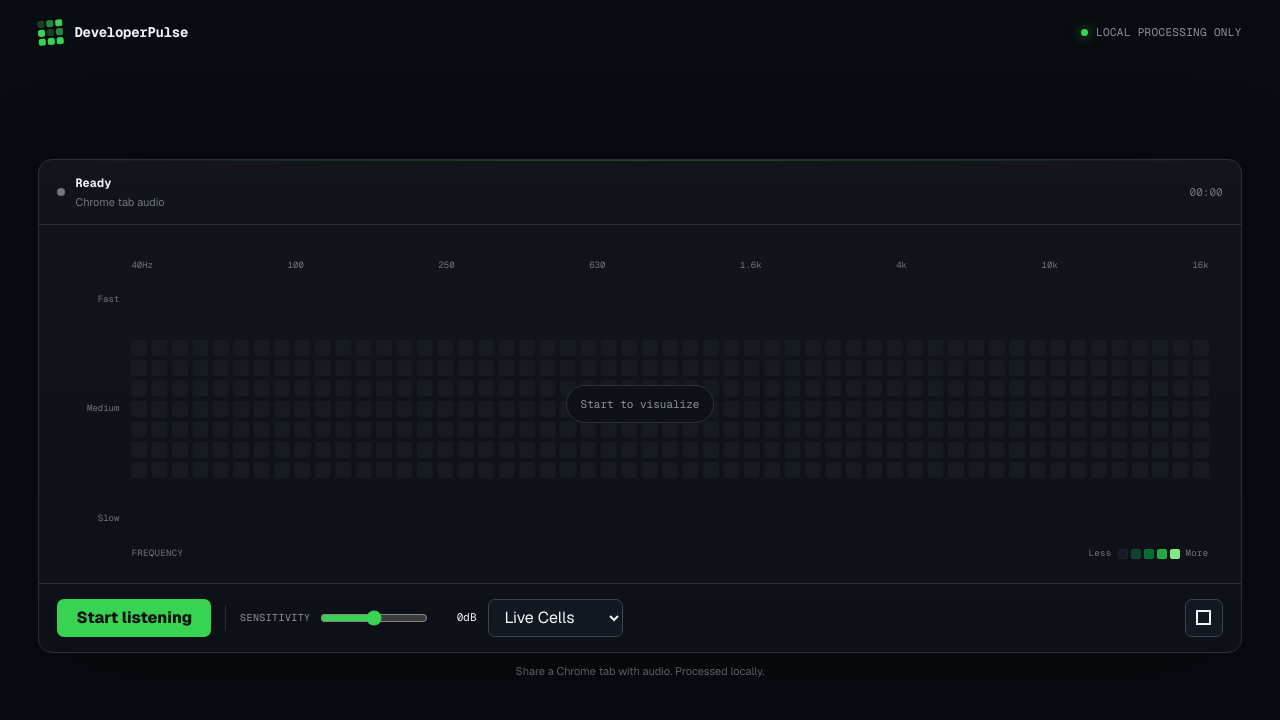
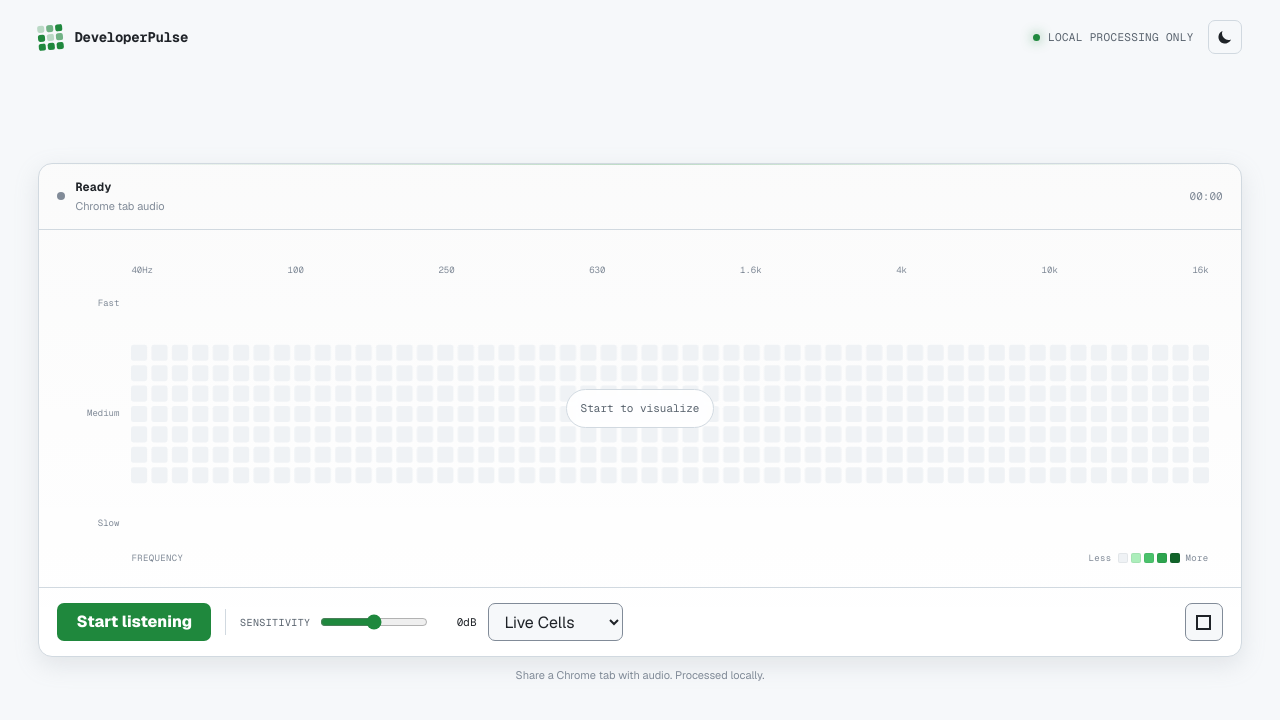
Before and after one commit to fru180/DeveloperPulse, a Next.js app: page / in a window 1280 px wide. Shown: the top 720 px of the page. Built offline with nearby package versions, Linux system fonts and the light colour scheme.

Commit message:
Add GitHub light and dark themes

```diff
--- a/app/DeveloperPulse.tsx
+++ b/app/DeveloperPulse.tsx
@@ -27,10 +27,15 @@ import {
   type IntensityColumn,
   type VisualizerMode,
 } from "./audio/types";
+import {
+  DEFAULT_THEME,
+  isTheme,
+  THEME_META_COLORS,
+  THEME_STORAGE_KEY,
+  type Theme,
+  VISUALIZER_PALETTES,
+} from "./theme";
 
-const GITHUB_GREEN = ["#161b22", "#0e4429", "#006d32", "#26a641", "#39d353"] as const;
-const PEAK_GREEN = "#7ee787";
-const LIVE_LEGEND_GREEN = [GITHUB_GREEN[0], GITHUB_GREEN[1], GITHUB_GREEN[2], GITHUB_GREEN[3], PEAK_GREEN] as const;
 const LIVE_FREQUENCY_TICKS = [
   { label: "40Hz", minor: false },
   { label: "100", minor: true },
@@ -43,13 +48,14 @@ const LIVE_FREQUENCY_TICKS = [
 ] as const;
 const RESPONSE_LABELS = ["Fast", "", "", "Medium", "", "", "Slow"] as const;
 
-function LevelLegend({ live }: { live: boolean }) {
-  const colors = live ? LIVE_LEGEND_GREEN : GITHUB_GREEN;
+function LevelLegend() {
   return (
     <div className="level-legend" aria-label="Level from less to more">
       <span>Less</span>
       <span className="legend-swatches" aria-hidden="true">
-        {colors.map((color) => <span key={color} style={{ backgroundColor: color }} />)}
+        {Array.from({ length: 5 }, (_, index) => (
+          <span className={`legend-level-${index}`} key={index} />
+        ))}
       </span>
       <span>More</span>
     </div>
@@ -83,7 +89,11 @@ function roundedCell(
   context.fill();
 }
 
-function renderTimeline(canvas: HTMLCanvasElement, grid: IntensityColumn[]) {
+function renderTimeline(
+  canvas: HTMLCanvasElement,
+  grid: IntensityColumn[],
+  colors: readonly string[],
+) {
   const { context, width, height, ratio } = prepareCanvas(canvas);
   if (!context) return;
   context.clearRect(0, 0, width, height);
@@ -103,7 +113,7 @@ function renderTimeline(canvas: HTMLCanvasElement, grid: IntensityColumn[]) {
         cellWidth,
         cellHeight,
         radius,
-        GITHUB_GREEN[level],
+        colors[level],
       );
     });
   });
@@ -113,6 +123,7 @@ function renderLiveCells(
   canvas: HTMLCanvasElement,
   activations: Float32Array,
   peaks: Float32Array,
+  colors: readonly string[],
 ) {
   const { context, width, height, ratio } = prepareCanvas(canvas);
   if (!context) return;
@@ -142,16 +153,14 @@ function renderLiveCells(
       cellSize,
       cellSize,
       radius,
-      GITHUB_GREEN[activationToLiveIntensity(activation)],
+      colors[activationToLiveIntensity(activation)],
     );
 
     const peak = peaks[index];
     if (peak <= 0) return;
     context.save();
     context.globalAlpha = peak;
-    context.shadowColor = `rgba(57, 211, 83, ${Math.min(0.9, peak)})`;
-    context.shadowBlur = 10 * ratio * peak;
-    roundedCell(context, x, y, cellSize, cellSize, radius, PEAK_GREEN);
+    roundedCell(context, x, y, cellSize, cellSize, radius, colors[4]);
     context.restore();
   });
 }
@@ -197,6 +206,12 @@ export function DeveloperPulse() {
   const [error, setError] = useState<string | null>(null);
   const [startedAt, setStartedAt] = useState<number | null>(null);
   const [elapsed, setElapsed] = useState("00:00");
+  const [theme, setTheme] = useState<Theme>(() => {
+    if (typeof document === "undefined") return DEFAULT_THEME;
+    const documentTheme = document.documentElement.dataset.theme;
+    return isTheme(documentTheme) ? documentTheme : DEFAULT_THEME;
+  });
+  const paletteRef = useRef<(typeof VISUALIZER_PALETTES)[Theme]>(VISUALIZER_PALETTES[theme]);
   const desktop = isTauriRuntime();
   const source = useMemo<AnalysisSource>(
     () => desktop ? new MacSystemAudioSource() : new BrowserTabSource(),
@@ -211,8 +226,14 @@ export function DeveloperPulse() {
   const drawCurrent = useCallback(() => {
     const canvas = canvasRef.current;
     if (!canvas) return;
-    if (modeRef.current === "timeline") renderTimeline(canvas, gridRef.current);
-    else renderLiveCells(canvas, activationsRef.current, peaksRef.current);
+    const palette = paletteRef.current;
+    if (modeRef.current === "timeline") renderTimeline(canvas, gridRef.current, palette.levels);
+    else renderLiveCells(
+      canvas,
+      activationsRef.current,
+      peaksRef.current,
+      palette.levels,
+    );
   }, []);
 
   useEffect(() => {
@@ -220,7 +241,7 @@ export function DeveloperPulse() {
     const observer = new ResizeObserver(drawCurrent);
     if (canvasRef.current) observer.observe(canvasRef.current);
     return () => observer.disconnect();
-  }, [drawCurrent, grid, mode]);
+  }, [drawCurrent, grid, mode, theme]);
 
   useEffect(() => {
     let animationFrame = 0;
@@ -237,7 +258,13 @@ export function DeveloperPulse() {
       );
       const peakActive = decayCellPeaks(peaksRef.current, delta);
       if (modeRef.current === "live-cells" && canvasRef.current) {
-        renderLiveCells(canvasRef.current, activationsRef.current, peaksRef.current);
+        const palette = paletteRef.current;
+        renderLiveCells(
+          canvasRef.current,
+          activationsRef.current,
+          peaksRef.current,
+          palette.levels,
+        );
       }
       if (state === "running" || active || peakActive) animationFrame = requestAnimationFrame(tick);
     };
@@ -326,6 +353,21 @@ export function DeveloperPulse() {
     else await panelRef.current?.requestFullscreen();
   };
 
+  const toggleTheme = () => {
+    const nextTheme: Theme = theme === "light" ? "dark" : "light";
+    document.documentElement.dataset.theme = nextTheme;
+    document.documentElement.style.colorScheme = nextTheme;
+    document.querySelector('meta[name="theme-color"]')
+      ?.setAttribute("content", THEME_META_COLORS[nextTheme]);
+    paletteRef.current = VISUALIZER_PALETTES[nextTheme];
+    try {
+      window.localStorage.setItem(THEME_STORAGE_KEY, nextTheme);
+    } catch {
+      // The active theme still changes when storage is unavailable.
+    }
+    setTheme(nextTheme);
+  };
+
   return (
     <main className="app-shell">
       <header className="topbar">
@@ -335,7 +377,24 @@ export function DeveloperPulse() {
           </span>
           DeveloperPulse
         </div>
-        <div className="privacy-note"><span className="privacy-dot" />Local processing only</div>
+        <div className="topbar-actions">
+          <div className="privacy-note"><span className="privacy-dot" />Local processing only</div>
+          <button
+            className="theme-toggle"
+            type="button"
+            onClick={toggleTheme}
+          >
+            <svg className="theme-icon theme-icon-moon" viewBox="0 0 16 16" aria-hidden="true">
+              <path d="M14 10.45A6.5 6.5 0 0 1 5.55 2 6.5 6.5 0 1 0 14 10.45Z" />
+            </svg>
+            <svg className="theme-icon theme-icon-sun" viewBox="0 0 16 16" aria-hidden="true">
+              <circle cx="8" cy="8" r="3" />
+              <path d="M8 1v1.5M8 13.5V15M1 8h1.5M13.5 8H15M3.05 3.05l1.06 1.06M11.89 11.89l1.06 1.06M12.95 3.05l-1.06 1.06M4.11 11.89l-1.06 1.06" />
+            </svg>
+            <span className="visually-hidden theme-label-dark">Switch to dark mode</span>
+            <span className="visually-hidden theme-label-light">Switch to light mode</span>
+          </button>
+        </div>
       </header>
 
       <section className="workspace">
@@ -379,7 +438,7 @@ export function DeveloperPulse() {
                   ) : (
                     <span className="axis-name">Frequency</span>
                   )}
-                  <LevelLegend live={mode === "live-cells"} />
+                  <LevelLegend />
                 </div>
               </div>
             </div>
--- a/app/globals.css
+++ b/app/globals.css
@@ -1,18 +1,63 @@
 @import "tailwindcss";
 
 :root {
+  color-scheme: light;
+  --background: #f6f8fa;
+  --panel: #ffffff;
+  --panel-raised: #f6f8fa;
+  --panel-hover: #eff2f5;
+  --border: #d1d9e0;
+  --border-strong: #818b98;
+  --foreground: #1f2328;
+  --muted: #59636e;
+  --quiet: #818b98;
+  --accent: #1f883d;
+  --accent-hover: #1c8139;
+  --accent-rgb: 31, 136, 61;
+  --accent-foreground: #ffffff;
+  --focus: #0969da;
+  --danger: #d1242f;
+  --danger-muted: #ffebe9;
+  --danger-border: #ff818266;
+  --panel-sheen: rgba(31, 35, 40, 0.018);
+  --panel-shadow: 0 8px 24px rgba(140, 149, 159, 0.2);
+  --overlay: rgba(255, 255, 255, 0.88);
+  --cell-border: rgba(31, 35, 40, 0.06);
+  --contribution-0: #eff2f5;
+  --contribution-1: #aceebb;
+  --contribution-2: #4ac26b;
+  --contribution-3: #2da44e;
+  --contribution-4: #116329;
+}
+
+:root[data-theme="dark"] {
   color-scheme: dark;
-  --background: #080b10;
+  --background: #010409;
   --panel: #0d1117;
-  --panel-raised: #111820;
-  --border: #27303b;
-  --border-strong: #3b4653;
+  --panel-raised: #212830;
+  --panel-hover: #262c36;
+  --border: #3d444d;
+  --border-strong: #656c76;
   --foreground: #f0f6fc;
-  --muted: #8b949e;
-  --quiet: #6e7681;
-  --accent: #39d353;
-  --accent-rgb: 57, 211, 83;
+  --muted: #9198a1;
+  --quiet: #656c76;
+  --accent: #238636;
+  --accent-hover: #29903b;
+  --accent-rgb: 35, 134, 54;
+  --accent-foreground: #ffffff;
+  --focus: #1f6feb;
   --danger: #f85149;
+  --danger-muted: #f851491a;
+  --danger-border: #f8514966;
+  --panel-sheen: rgba(255, 255, 255, 0.018);
+  --panel-shadow: 0 28px 100px rgba(0, 0, 0, 0.34);
+  --overlay: rgba(13, 17, 23, 0.88);
+  --cell-border: rgba(240, 246, 252, 0.04);
+  --contribution-0: #151b23;
+  --contribution-1: #033a16;
+  --contribution-2: #196c2e;
+  --contribution-3: #2ea043;
+  --contribution-4: #56d364;
 }
 
 * {
@@ -45,7 +90,7 @@ select {
 button:focus-visible,
 select:focus-visible,
 input:focus-visible {
-  outline: 2px solid var(--accent);
+  outline: 2px solid var(--focus);
   outline-offset: 3px;
 }
 
@@ -99,6 +144,12 @@ input:focus-visible {
   opacity: 0.62;
 }
 
+.topbar-actions {
+  display: flex;
+  align-items: center;
+  gap: 14px;
+}
+
 .privacy-note {
   display: flex;
   align-items: center;
@@ -118,6 +169,63 @@ input:focus-visible {
   box-shadow: 0 0 12px rgba(var(--accent-rgb), 0.75);
 }
 
+.theme-toggle {
+  width: 34px;
+  height: 34px;
+  padding: 0;
+  display: grid;
+  place-items: center;
+  border: 1px solid var(--border);
+  border-radius: 7px;
+  background: var(--panel-raised);
+  color: var(--foreground);
+  cursor: pointer;
+}
+
+.theme-toggle:hover {
+  background: var(--panel-hover);
+  border-color: var(--border-strong);
+}
+
+.theme-icon {
+  width: 16px;
+  height: 16px;
+  fill: none;
+  stroke: currentColor;
+  stroke-linecap: round;
+  stroke-linejoin: round;
+  stroke-width: 1.5;
+}
+
+.theme-icon-moon {
+  fill: currentColor;
+  stroke: none;
+}
+
+.theme-icon-sun {
+  display: none;
+}
+
+:root[data-theme="dark"] .theme-icon-moon {
+  display: none;
+}
+
+:root[data-theme="dark"] .theme-icon-sun {
+  display: block;
+}
+
+.theme-label-light {
+  display: none;
+}
+
+:root[data-theme="dark"] .theme-label-dark {
+  display: none;
+}
+
+:root[data-theme="dark"] .theme-label-light {
+  display: block;
+}
+
 .workspace {
   width: min(1280px, 100%);
   margin: auto;
@@ -128,8 +236,8 @@ input:focus-visible {
   position: relative;
   border: 1px solid var(--border);
   border-radius: 14px;
-  background: linear-gradient(180deg, rgba(255, 255, 255, 0.018), transparent), var(--panel);
-  box-shadow: 0 28px 100px rgba(0, 0, 0, 0.34);
+  background: linear-gradient(180deg, var(--panel-sheen), transparent), var(--panel);
+  box-shadow: var(--panel-shadow);
   overflow: hidden;
 }
 
@@ -311,9 +419,15 @@ input:focus-visible {
 .legend-swatches > span {
   width: 10px;
   height: 10px;
-  border: 1px solid rgba(240, 246, 252, 0.04);
+  border: 1px solid var(--cell-border);
   border-radius: 2px;
 }
+
+.legend-level-0 { background: var(--contribution-0); }
+.legend-level-1 { background: var(--contribution-1); }
+.legend-level-2 { background: var(--contribution-2); }
+.legend-level-3 { background: var(--contribution-3); }
+.legend-level-4 { background: var(--contribution-4); }
 
 .idle-overlay {
   position: absolute;
@@ -327,7 +441,7 @@ input:focus-visible {
   padding: 10px 14px;
   border: 1px solid var(--border);
   border-radius: 999px;
-  background: rgba(13, 17, 23, 0.88);
+  background: var(--overlay);
   color: var(--muted);
   font-family: var(--font-geist-mono), monospace;
   font-size: 11px;
@@ -337,10 +451,10 @@ input:focus-visible {
 .error-banner {
   margin: 0 18px 18px;
   padding: 11px 13px;
-  border: 1px solid rgba(248, 81, 73, 0.42);
+  border: 1px solid var(--danger-border);
   border-radius: 8px;
-  background: rgba(248, 81, 73, 0.08);
-  color: #ffb4ae;
+  background: var(--danger-muted);
+  color: var(--danger);
   font-size: 12px;
   line-height: 1.5;
 }
@@ -369,14 +483,14 @@ input:focus-visible {
   padding: 0 18px;
   border-color: rgba(var(--accent-rgb), 0.55);
   background: var(--accent);
-  color: #07110a;
+  color: var(--accent-foreground);
   font-weight: 750;
   cursor: pointer;
   transition: filter 160ms ease, transform 160ms ease;
 }
 
 .primary-button:hover:not(:disabled) {
-  filter: brightness(1.08);
+  background: var(--accent-hover);
   transform: translateY(-1px);
 }
 
@@ -384,6 +498,10 @@ input:focus-visible {
   border-color: var(--border-strong);
   background: var(--panel-raised);
   color: var(--foreground);
+}
+
+.primary-button.stop:hover:not(:disabled) {
+  background: var(--panel-hover);
 }
 
 .primary-button:disabled {
@@ -430,7 +548,7 @@ input:focus-visible {
 
 .select-control {
   padding: 0 32px 0 11px;
-  color-scheme: dark;
+  color-scheme: inherit;
   cursor: pointer;
 }
 
--- a/app/layout.tsx
+++ b/app/layout.tsx
@@ -1,5 +1,6 @@
 import type { Metadata } from "next";
 import { Geist, Geist_Mono } from "next/font/google";
+import Script from "next/script";
 import "./globals.css";
 
 const geistSans = Geist({
@@ -25,7 +26,11 @@ export default function RootLayout({
   children,
 }: Readonly<{ children: React.ReactNode }>) {
   return (
-    <html lang="en">
+    <html lang="en" data-theme="light" suppressHydrationWarning>
+      <head>
+        <meta name="theme-color" content="#f6f8fa" />
+        <Script src="/theme-init.js" strategy="beforeInteractive" />
+      </head>
       <body className={`${geistSans.variable} ${geistMono.variable}`}>
         {children}
       </body>
--- /dev/null
+++ b/app/theme.ts
@@ -0,0 +1,24 @@
+export type Theme = "light" | "dark";
+
+export const DEFAULT_THEME: Theme = "light";
+export const THEME_STORAGE_KEY = "developer-pulse-theme";
+
+export const THEME_META_COLORS: Record<Theme, string> = {
+  light: "#f6f8fa",
+  dark: "#010409",
+};
+
+export const VISUALIZER_PALETTES = {
+  light: {
+    levels: ["#eff2f5", "#aceebb", "#4ac26b", "#2da44e", "#116329"],
+  },
+  dark: {
+    levels: ["#151b23", "#033a16", "#196c2e", "#2ea043", "#56d364"],
+  },
+} as const satisfies Record<Theme, {
+  levels: readonly [string, string, string, string, string];
+}>;
+
+export function isTheme(value: unknown): value is Theme {
+  return value === "light" || value === "dark";
+}
--- a/desktop/index.html
+++ b/desktop/index.html
@@ -1,9 +1,22 @@
 <!doctype html>
-<html lang="en">
+<html lang="en" data-theme="light">
   <head>
     <meta charset="UTF-8" />
     <meta name="viewport" content="width=device-width, initial-scale=1.0" />
-    <meta name="theme-color" content="#080b10" />
+    <meta name="theme-color" content="#f6f8fa" />
+    <script>
+      (() => {
+        let theme = "light";
+        try {
+          const savedTheme = window.localStorage.getItem("developer-pulse-theme");
+          if (savedTheme === "light" || savedTheme === "dark") theme = savedTheme;
+        } catch {}
+        document.documentElement.dataset.theme = theme;
+        document.documentElement.style.colorScheme = theme;
+        document.querySelector('meta[name="theme-color"]').content =
+          theme === "dark" ? "#010409" : "#f6f8fa";
+      })();
+    </script>
     <title>DeveloperPulse</title>
   </head>
   <body>
--- a/package.json
+++ b/package.json
@@ -13,7 +13,7 @@
     "build:desktop": "vite build --config vite.desktop.config.ts",
     "tauri": "tauri",
     "test": "npm run build && npm run test:unit && node --test tests/rendered-html.test.mjs",
-    "test:unit": "node --experimental-strip-types --test tests/analysis.test.mjs",
+    "test:unit": "node --experimental-strip-types --test tests/analysis.test.mjs tests/theme.test.mjs",
     "lint": "eslint . --ignore-pattern dist --ignore-pattern desktop-dist --ignore-pattern .next --ignore-pattern build --ignore-pattern src-tauri/target"
   },
   "dependencies": {
--- /dev/null
+++ b/public/theme-init.js
@@ -0,0 +1,19 @@
+(() => {
+  const storageKey = "developer-pulse-theme";
+  let theme = "light";
+
+  try {
+    const savedTheme = window.localStorage.getItem(storageKey);
+    if (savedTheme === "light" || savedTheme === "dark") theme = savedTheme;
+  } catch {
+    // Keep the light default when storage is unavailable.
+  }
+
+  document.documentElement.dataset.theme = theme;
+  document.documentElement.style.colorScheme = theme;
+
+  const themeColor = document.querySelector('meta[name="theme-color"]');
+  if (themeColor) {
+    themeColor.setAttribute("content", theme === "dark" ? "#010409" : "#f6f8fa");
+  }
+})();
```
Also changed, not shown: 2 other files (tests, documents, lock files or other folders).
